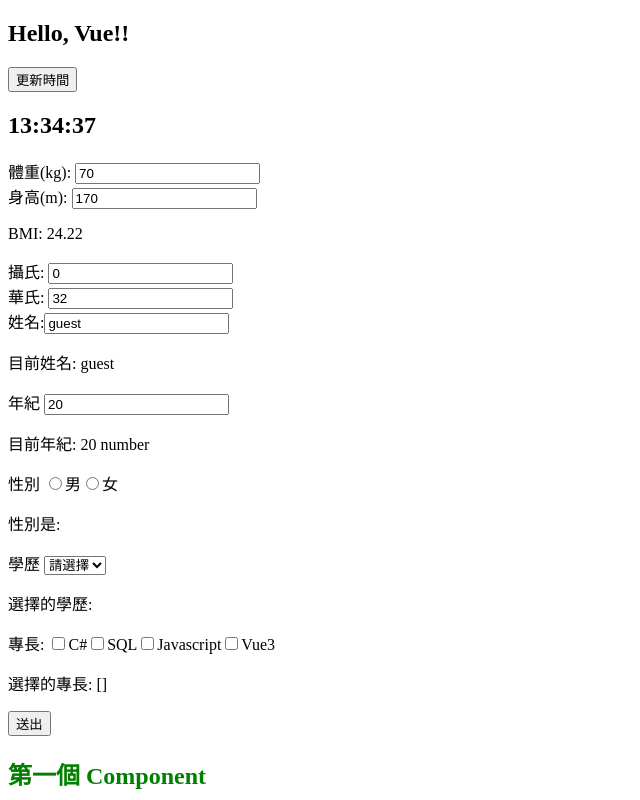
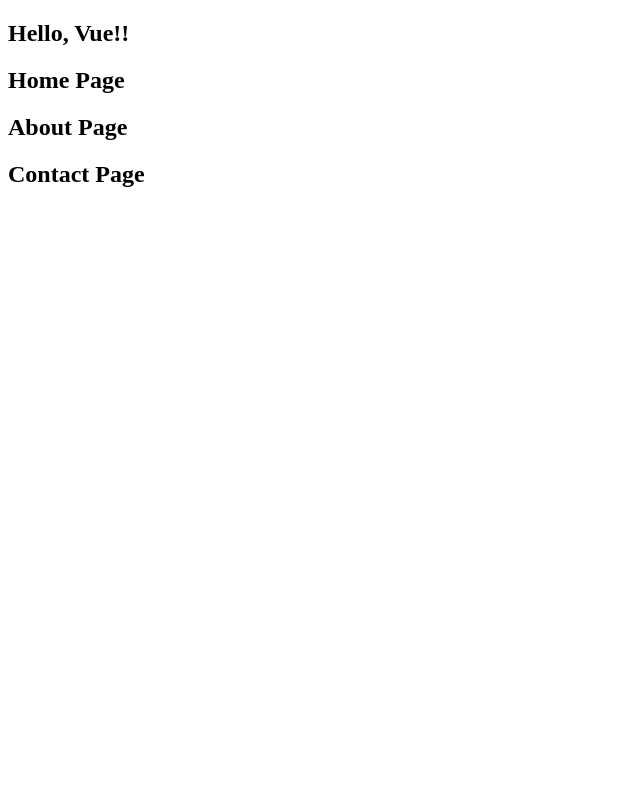
Before and after one commit to LanceChen2/vue-ojtm, a Vue app: page / in a window 1280 px wide. Shown: the top 800 px of the page, without its empty margins (0-640 px from the left). Built offline with nearby package versions, Linux system fonts and the light colour scheme.

Commit message:
create 3 views

```diff
--- a/src/App.vue
+++ b/src/App.vue
@@ -11,12 +11,19 @@ import HasBook from './components/HasBook.vue';
 import SecondComponent from './components/SecondComponent.vue';
 import ThirdComponent from './components/ThirdComponent.vue';
 import WeekDay from './components/WeekDay.vue';
+import AboutView from './views/AboutView.vue';
+import ContactView from './views/ContactView.vue';
+import HomeView from './views/HomeView.vue';
 
 </script>
 
 <template>
-    <h2>Hello, Vue!!</h2>
-    <ClockComponent />
+    <h2 id="apph2">Hello, Vue!!</h2>
+    <HomeView />
+    <AboutView />
+    <ContactView />
+
+    <!-- <ClockComponent />
     <BmiCalculator />
     <EventBinding />
     <FirstComponent />
@@ -28,7 +35,7 @@ import WeekDay from './components/WeekDay.vue';
     <WeekDay />
     <HasBook />
     <hr>
-    <BindingDemo />
+    <BindingDemo />  -->
 </template>
 
 <style scoped></style>
--- /dev/null
+++ b/src/views/AboutView.vue
@@ -0,0 +1,13 @@
+<script setup>
+
+</script>
+
+<template>
+    <div>
+        <h2>About Page</h2>
+    </div>
+</template>
+
+<style lang="css" scoped>
+
+</style>
--- /dev/null
+++ b/src/views/ContactView.vue
@@ -0,0 +1,13 @@
+<script setup>
+
+</script>
+
+<template>
+    <div>
+        <h2>Contact Page</h2>
+    </div>
+</template>
+
+<style lang="css" scoped>
+
+</style>
--- /dev/null
+++ b/src/views/HomeView.vue
@@ -0,0 +1,13 @@
+<script setup>
+
+</script>
+
+<template>
+    <div>
+        <h2>Home Page</h2>
+    </div>
+</template>
+
+<style lang="css" scoped>
+
+</style>
```
